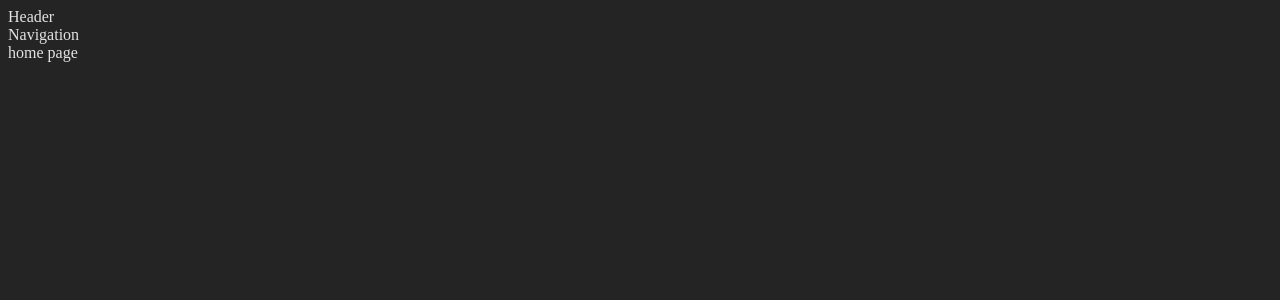
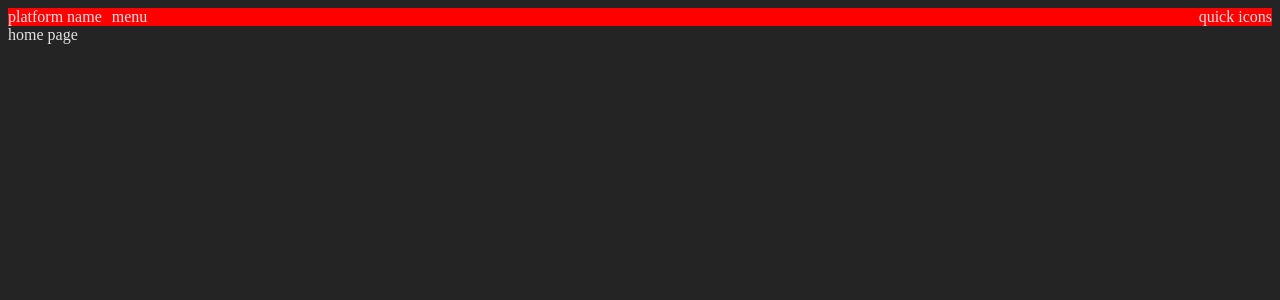
Before and after one commit to dchidi/story_bookshop, a React (Vite) app: page / in a window 1280 px wide. Shown: the top 300 px of the page. Built offline with nearby package versions, Linux system fonts and the light colour scheme.

Commit message:
Implement public layout header

```diff
--- a/src/index.css
+++ b/src/index.css
@@ -23,3 +23,11 @@
   --text-color: #213547;
   --link-hover-color: #747bff;
 }
+.row,
+.col {
+  display: flex;
+  gap: 10px;
+}
+.col {
+  flex-direction: column;
+}
--- /dev/null
+++ b/src/layouts/PublicLayout.module.css
@@ -0,0 +1,6 @@
+.header {
+  background-color: red;
+}
+.quickIcons {
+  margin-left: auto;
+}
--- a/src/layouts/PublicLayout.tsx
+++ b/src/layouts/PublicLayout.tsx
@@ -1,10 +1,14 @@
 import { Outlet } from "react-router-dom";
+import style from "./PublicLayout.module.css";
 
 const PublicLayout = () => {
   return (
     <div>
-      <header> Header</header>
-      <nav> Navigation</nav>
+      <header className={`row ${style.header}`}>
+        <div>platform name</div>
+        <div>menu</div>
+        <div className={style.quickIcons}>quick icons</div>
+      </header>
       <main>
         <Outlet />
         {/* This will render the nested routes (MyStories, Orders, etc.) */}
--- a/src/routes/MainRoute.tsx
+++ b/src/routes/MainRoute.tsx
@@ -1,4 +1,4 @@
-import { Suspense, lazy } from "react";
+import React, { Suspense, lazy } from "react";
 import { BrowserRouter as Router, Route, Routes } from "react-router-dom";
 
 // Lazy load components
@@ -11,7 +11,7 @@
 const Error404 = lazy(() => import("../pages/Error404"));
 const ProtectedRoute = lazy(() => import("./ProtectedRoute"));
 
-function MainRoute() {
+const MainRoute: React.FC = () => {
   return (
     <Router>
       <Suspense fallback={<div>Loading...</div>}>
@@ -43,6 +43,6 @@
       </Suspense>
     </Router>
   );
-}
+};
 
 export default MainRoute;
--- a/src/routes/ProtectedRoute.tsx
+++ b/src/routes/ProtectedRoute.tsx
@@ -2,7 +2,7 @@
 import { Navigate } from "react-router-dom";
 
 // Mock authentication function (replace this with actual auth logic)
-const isAuthenticated = () => {
+const isAuthenticated = (): boolean => {
   return !!localStorage.getItem("authToken"); // Example using localStorage
 };
 
```
